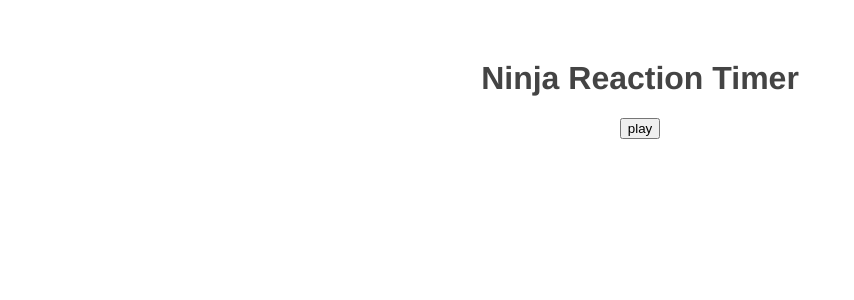
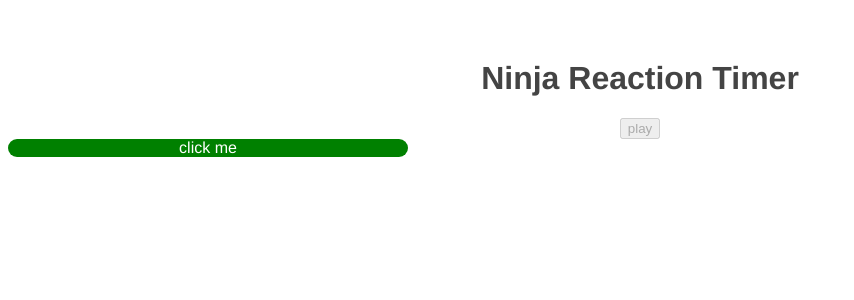
Before and after one commit to hsztan/reaction-timer, a Vue app: page / in a window 1280 px wide. Both pictures are taken after a click on the button "play". Shown: the top 300 px of the page, without its empty margins (0-854 px from the left). Built offline with nearby package versions, Linux system fonts and the light colour scheme.

Commit message:
delay is passed as prop to Block component

```diff
--- a/src/App.vue
+++ b/src/App.vue
@@ -1,12 +1,17 @@
 <template>
   <h1>Ninja Reaction Timer</h1>
-  <button @click="start">play</button>
+  <button @click="start" :disabled="isPlaying">play</button>
+  <Block v-if="isPlaying" :delay="delay" />
 </template>
 
 <script>
+import Block from "./components/Block.vue";
+
 export default {
   name: "App",
-  components: {},
+  components: {
+    Block,
+  },
   data() {
     return {
       isPlaying: false,
@@ -17,7 +22,6 @@ export default {
     start: function () {
       this.delay = 2000 + Math.random() * 5000;
       this.isPlaying = true;
-      console.log(this.delay);
     },
   },
 };
--- a/src/components/Block.vue
+++ b/src/components/Block.vue
@@ -1,8 +1,22 @@
-<template></template>
+<template>
+  <div class="block">click me</div>
+</template>
 
 <script>
-export default {};
+export default {
+  name: "Block",
+  props: ["delay"],
+};
 </script>
 
 <style>
+.block {
+  width: 400px;
+  border-radius: 20px;
+  background: green;
+  color: white;
+  text-align: center;
+  padding: 100px, 0;
+  margin: 40px, auto;
+}
 </style>
```
